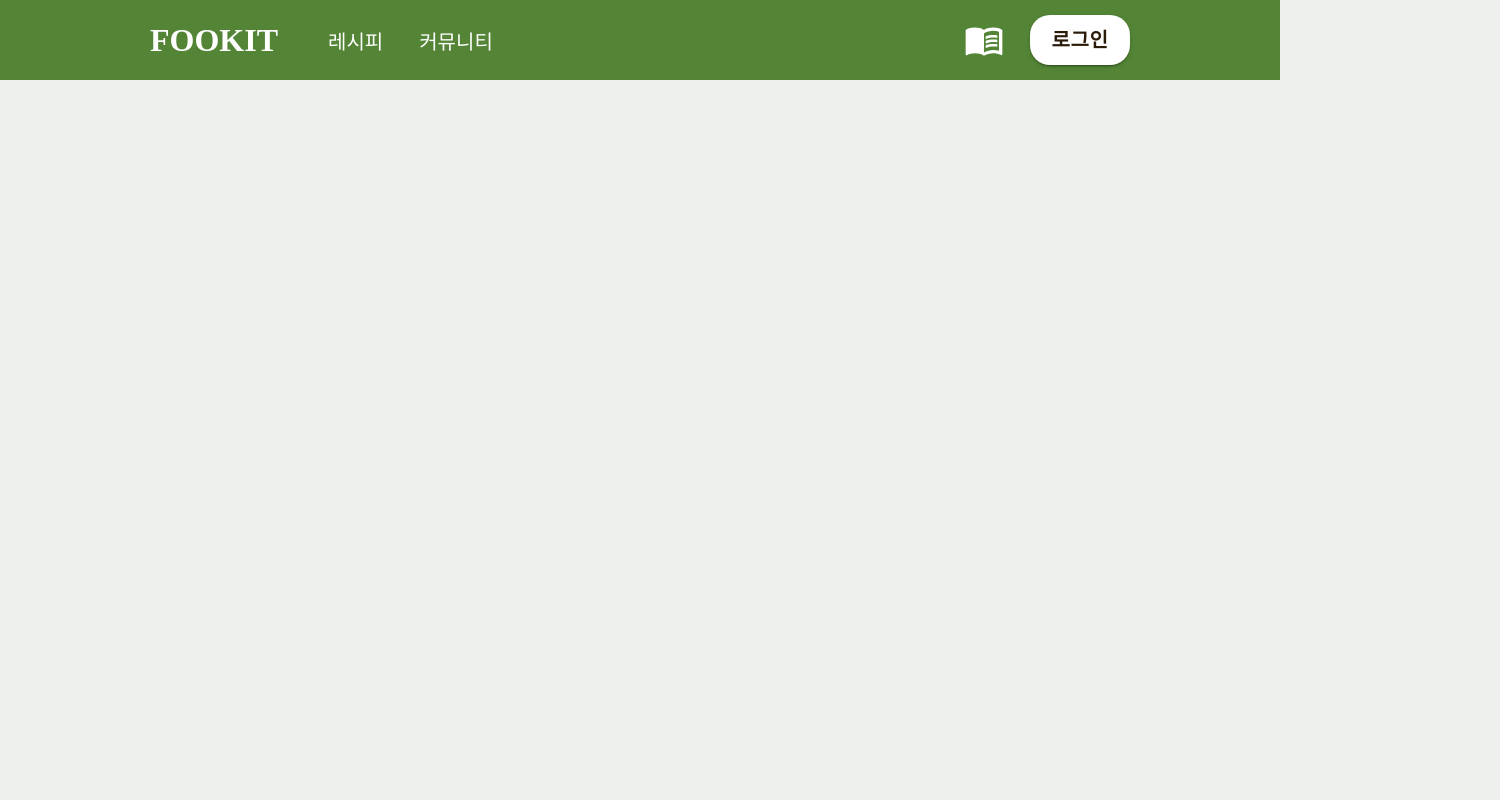
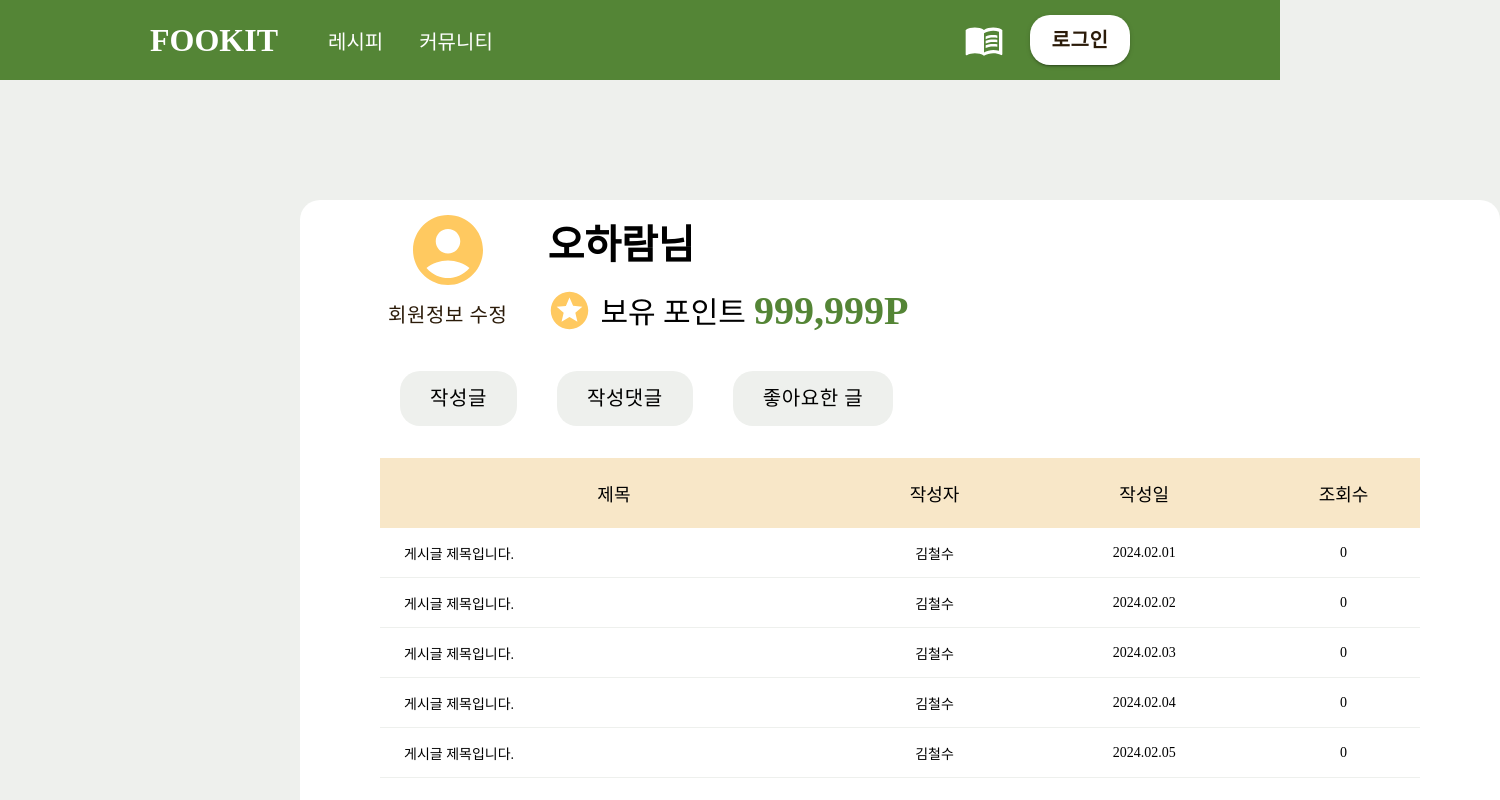
Before and after one commit to oooihmm/fookit, a React (Create React App) app: page /mypage in a window 1280 px wide. Shown: the top 800 px of the page, 1500 px wide, since content can reach past the window. Built offline with nearby package versions, Linux system fonts and the light colour scheme; a web font is replaced by a local one.

Commit message:
feat: 마이페이지 틀

```diff
--- /dev/null
+++ b/src/components/MypagePosts.tsx
@@ -0,0 +1,66 @@
+import React from "react";
+import styled from "styled-components";
+
+interface IPost {
+  title: string;
+  author: string;
+  date: string;
+  views: number;
+}
+
+interface IPostListProps {
+  posts: IPost[] | undefined;
+}
+
+const PostTable = styled.table`
+  width: 100%;
+  border-collapse: collapse;
+`;
+
+const PostTableHead = styled.thead`
+  background-color: #f8e7c8;
+  height: 70px;
+  font-weight: 700;
+  font-size: 18px;
+`;
+
+const PostTableRow = styled.tr`
+  border-bottom: 1px solid #eef0ed;
+  height: 50px;
+  font-size: 14px;
+`;
+
+const PostTableCell = styled.td`
+  padding: 10px;
+  text-align: center;
+`;
+
+const PostList: React.FC<IPostListProps> = ({ posts }) => {
+  return (
+    <PostTable>
+      <PostTableHead>
+        <tr>
+          <th>제목</th>
+          <th>작성자</th>
+          <th>작성일</th>
+          <th>조회수</th>
+        </tr>
+      </PostTableHead>
+      <tbody>
+        {posts &&
+          posts.map((post, index) => (
+            <PostTableRow key={index}>
+              <PostTableCell style={{ padding: "0 24px", textAlign: "left" }}>
+                {post.title}
+              </PostTableCell>
+              <PostTableCell>{post.author}</PostTableCell>
+              <PostTableCell>{post.date}</PostTableCell>
+              <PostTableCell>{post.views}</PostTableCell>
+            </PostTableRow>
+          ))}
+      </tbody>
+    </PostTable>
+  );
+};
+
+export default PostList;
--- /dev/null
+++ b/src/pages/Mypage.tsx
@@ -0,0 +1,244 @@
+import React, { useEffect, useState } from "react";
+import styled from "styled-components";
+
+import { AccountCircle, Stars } from "@mui/icons-material";
+import { Button, Pagination, Stack } from "@mui/material";
+import MypagePosts from "../components/MypagePosts";
+
+const Container = styled.div`
+  padding: 50px 150px; // 1500 - 300 = 1200
+
+  width: 100%;
+  /* height: 100%; */
+  height: calc(100vh - 50px);
+`;
+
+const Wrapper = styled.div`
+  padding: 40px 80px;
+  display: flex;
+  /* flex-direction: column; */
+  /* justify-content: center; */
+
+  background-color: #fff;
+  border-radius: 20px;
+
+  min-width: 1200px;
+  height: 100%;
+  /* height: 100vh; */
+  /* overflow: hidden; */
+
+  flex-direction: column;
+  justify-content: center;
+
+  gap: 2rem;
+`;
+
+const Account = styled.div`
+  display: flex;
+  align-items: center;
+  flex-direction: column;
+`;
+
+const PointInfo = styled.div`
+  display: flex;
+  align-items: center;
+  gap: 0.5rem;
+`;
+
+const HeaderText = styled.div`
+  height: 100%;
+  display: flex;
+  flex-direction: column;
+  gap: 1rem;
+  justify-content: center;
+`;
+
+const Header = styled.div`
+  display: flex;
+  align-items: center;
+  gap: 2rem;
+`;
+
+const StyledButton = styled(Button)`
+  && {
+    background-color: #eef0ed;
+    color: black;
+
+    /* width: 150px; */
+    /* height: 50px; */
+    border-radius: 20px;
+    font-size: 20px;
+
+    &:hover {
+      background-color: #548536;
+      color: #fff;
+    }
+    /* border: none; */
+    padding: 10px 30px;
+    margin: 0 20px;
+    /* border-radius: 5px; */
+  }
+`;
+
+const ProfileName = styled.h1`
+  font-weight: 700;
+  font-size: 40px;
+`;
+
+const Text = styled.div`
+  font-size: 30px;
+`;
+
+const PointText = styled.div`
+  color: #548536;
+  font-weight: 700;
+  font-size: 40px;
+`;
+
+interface IPost {
+  title: string;
+  author: string;
+  date: string;
+  views: number;
+}
+
+const Mypage: React.FC = () => {
+  const board: IPost[] = [
+    {
+      title: "게시글 제목입니다.",
+      author: "김철수",
+      date: "2024.02.01",
+      views: 0,
+    },
+    {
+      title: "게시글 제목입니다.",
+      author: "김철수",
+      date: "2024.02.02",
+      views: 0,
+    },
+    {
+      title: "게시글 제목입니다.",
+      author: "김철수",
+      date: "2024.02.03",
+      views: 0,
+    },
+    {
+      title: "게시글 제목입니다.",
+      author: "김철수",
+      date: "2024.02.04",
+      views: 0,
+    },
+    {
+      title: "게시글 제목입니다.",
+      author: "김철수",
+      date: "2024.02.05",
+      views: 0,
+    },
+    {
+      title: "게시글 제목입니다.",
+      author: "김철수",
+      date: "2024.02.06",
+      views: 0,
+    },
+    {
+      title: "게시글 제목입니다.",
+      author: "김철수",
+      date: "2024.02.07",
+      views: 0,
+    },
+    {
+      title: "게시글 제목입니다.",
+      author: "김철수",
+      date: "2024.02.08",
+      views: 0,
+    },
+    {
+      title: "게시글 제목입니다.",
+      author: "김철수",
+      date: "2024.02.09",
+      views: 0,
+    },
+    {
+      title: "게시글 제목입니다.",
+      author: "김철수",
+      date: "2024.02.10",
+      views: 0,
+    },
+  ];
+
+  const [curPage, setCurPage] = useState<number>(1);
+  const [posts, setPosts] = useState<IPost[]>();
+
+  const LAST_PAGE = Math.ceil(board.length / 5);
+
+  // useEffect(() => {
+  //   fetchPosts(currentPage).then((data) => setPosts(data));
+  // }, [currentPage]);
+
+  useEffect(() => {
+    const newPosts = board.slice((curPage - 1) * 5, curPage * 5);
+    setPosts(newPosts);
+  }, []);
+
+  const handlePageChange = (
+    e: React.ChangeEvent<unknown>,
+    page: number
+  ): void => {
+    setCurPage(page);
+
+    const newPosts = board.slice((page - 1) * 5, page * 5);
+    setPosts(newPosts);
+    console.log(page);
+  };
+
+  return (
+    <Container>
+      <Wrapper>
+        <Header>
+          <Account>
+            <AccountCircle
+              sx={{
+                color: "#ffc960",
+                backgroundColor: "#fff",
+                fontSize: 84,
+                borderRadius: "50%",
+              }}
+            />
+            <Button sx={{ fontSize: "20px", color: "#2b1b09" }}>
+              회원정보 수정
+            </Button>
+          </Account>
+          <HeaderText>
+            <ProfileName>오하람님</ProfileName>
+            <PointInfo>
+              <Stars
+                sx={{
+                  color: "#ffc960",
+                  fontSize: "45px",
+                }}
+              />
+              <Text>보유 포인트</Text>
+              <PointText>999,999P</PointText>
+            </PointInfo>
+          </HeaderText>
+        </Header>
+        <div>
+          <StyledButton>작성글</StyledButton>
+          <StyledButton>작성댓글</StyledButton>
+          <StyledButton>좋아요한 글</StyledButton>
+        </div>
+        <MypagePosts posts={posts} />
+        <Stack spacing={2}>
+          <Pagination
+            page={curPage}
+            count={LAST_PAGE}
+            defaultPage={1}
+            onChange={handlePageChange}
+          />
+        </Stack>
+      </Wrapper>
+    </Container>
+  );
+};
+
+export default Mypage;
--- a/src/routes/index.tsx
+++ b/src/routes/index.tsx
@@ -6,6 +6,7 @@ const Home = lazy(() => import("../pages/Home"));
 const RecipesPage = lazy(() => import("../pages/recipes"));
 const RecipeWritePage = lazy(() => import("../pages/recipes/write"));
 const Login = lazy(() => import("../pages/Login"));
+const Mypage = lazy(() => import("../pages/Mypage"));
 
 export default function AppRoutes() {
   return (
@@ -21,7 +22,7 @@ export default function AppRoutes() {
           <Route path="/community/:recipeNo/detail"></Route>
           <Route path="/login" element={<Login />} />
           <Route path="/signup" />
-          <Route path="/mypage" />
+          <Route path="/mypage" element={<Mypage />} />
         </Route>
         <Route path="*" element={<p>Not Found</p>} />
       </Routes>
```
